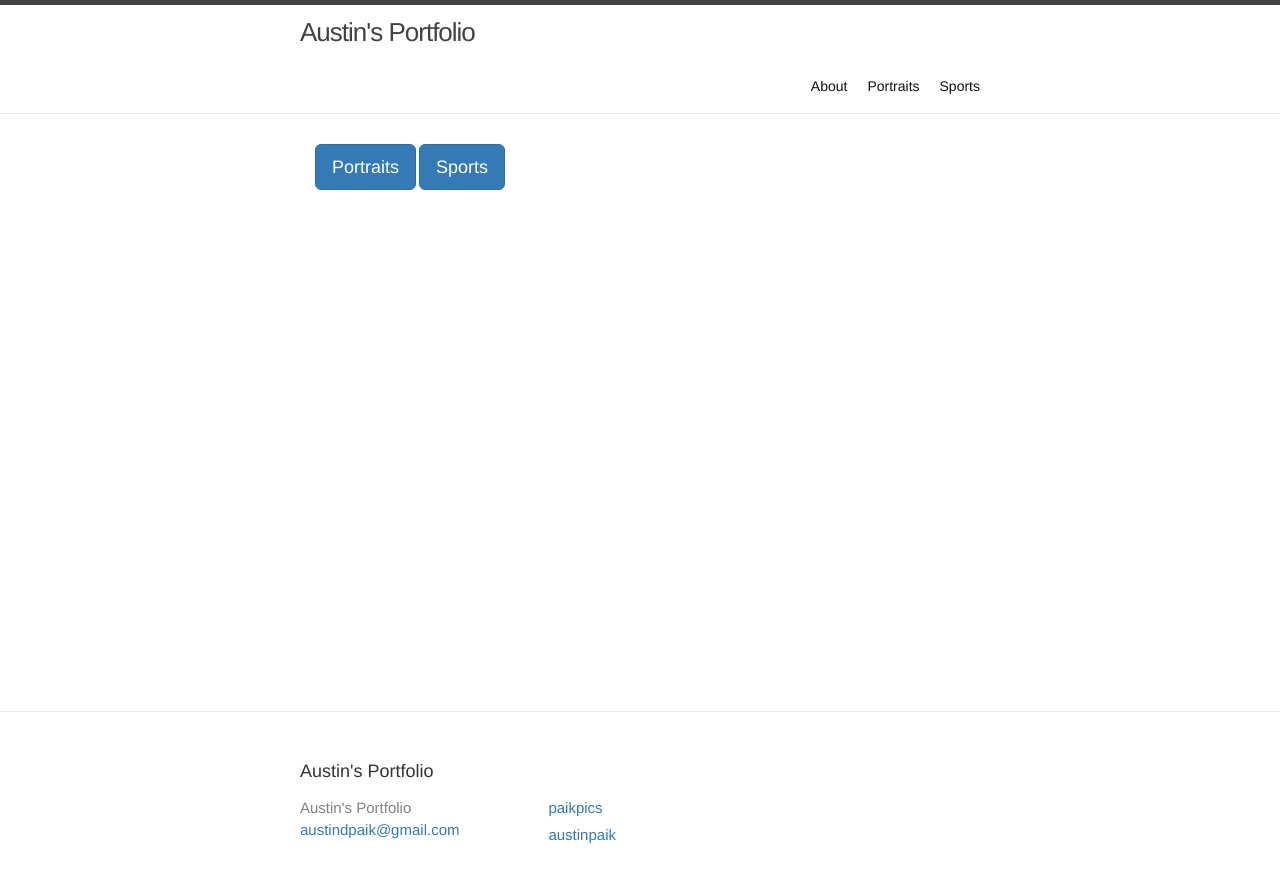
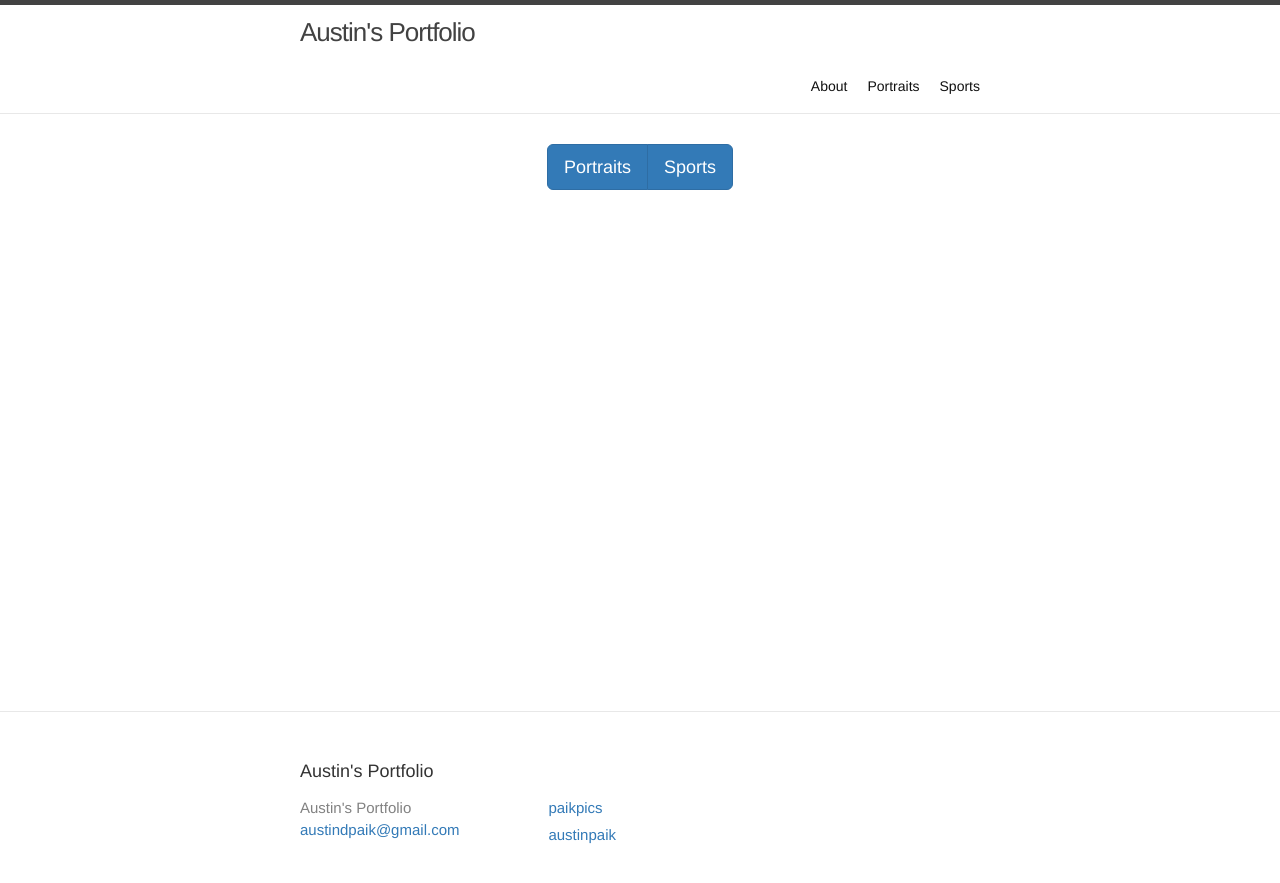
Before and after one commit to austinpaik/austinpaik.github.io, a Jekyll site: the page built from index.md, in a window 1280 px wide. Shown: the top 883 px of the page. Built offline with Jekyll 4.4.1, drawn with Linux system fonts in a browser that asks for light colours.

Commit message:
First commit

```diff
--- a/_layouts/home.html
+++ b/_layouts/home.html
@@ -8,9 +8,9 @@ layout: default
   {%- endif -%}
 
   {{ content }}
+    <div class="col-sm-12 text-center">
+  <div class="btn-group">
 
-  <div class="btn-group">
-    <div class="col-sm-12 text-center">
       <button class="btn btn-primary btn-lg" onclick="location.href='/portraits'" type="button">Portraits</button>
       <button class="btn btn-primary btn-lg" onclick="location.href='/sports'" type="button">Sports</button>
     </div>
```
